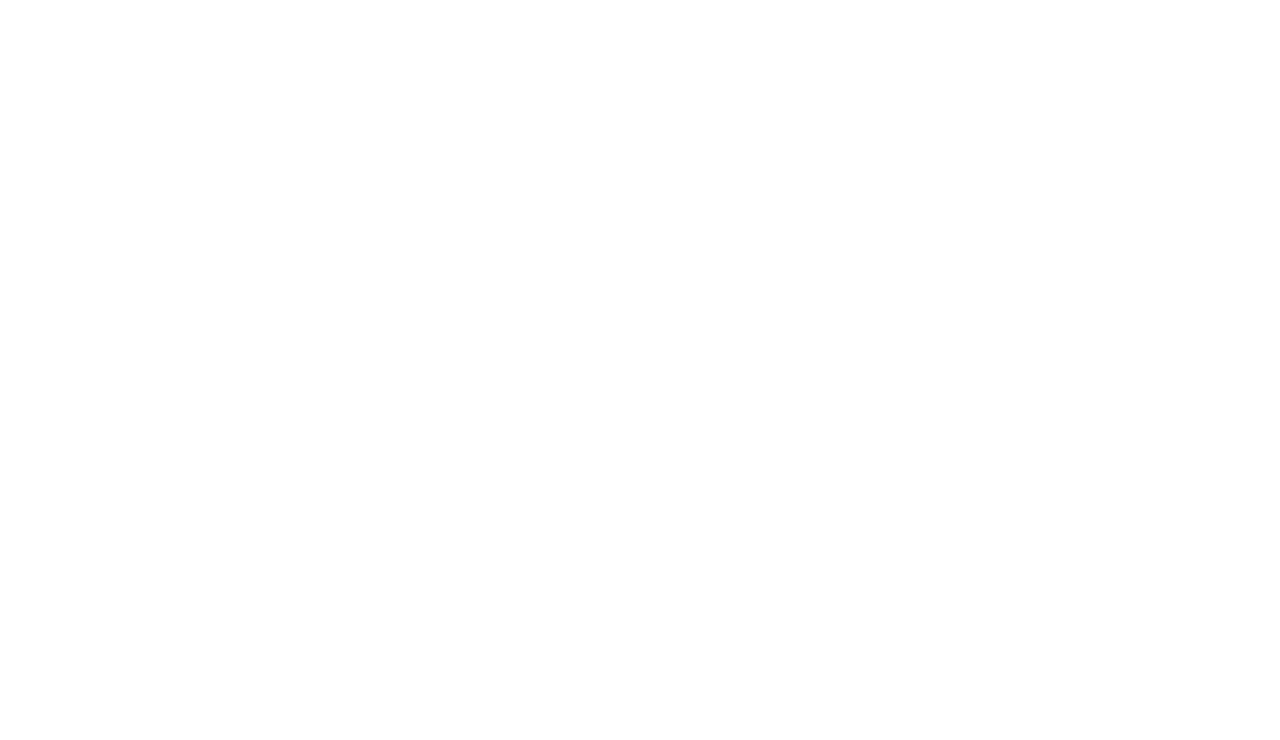
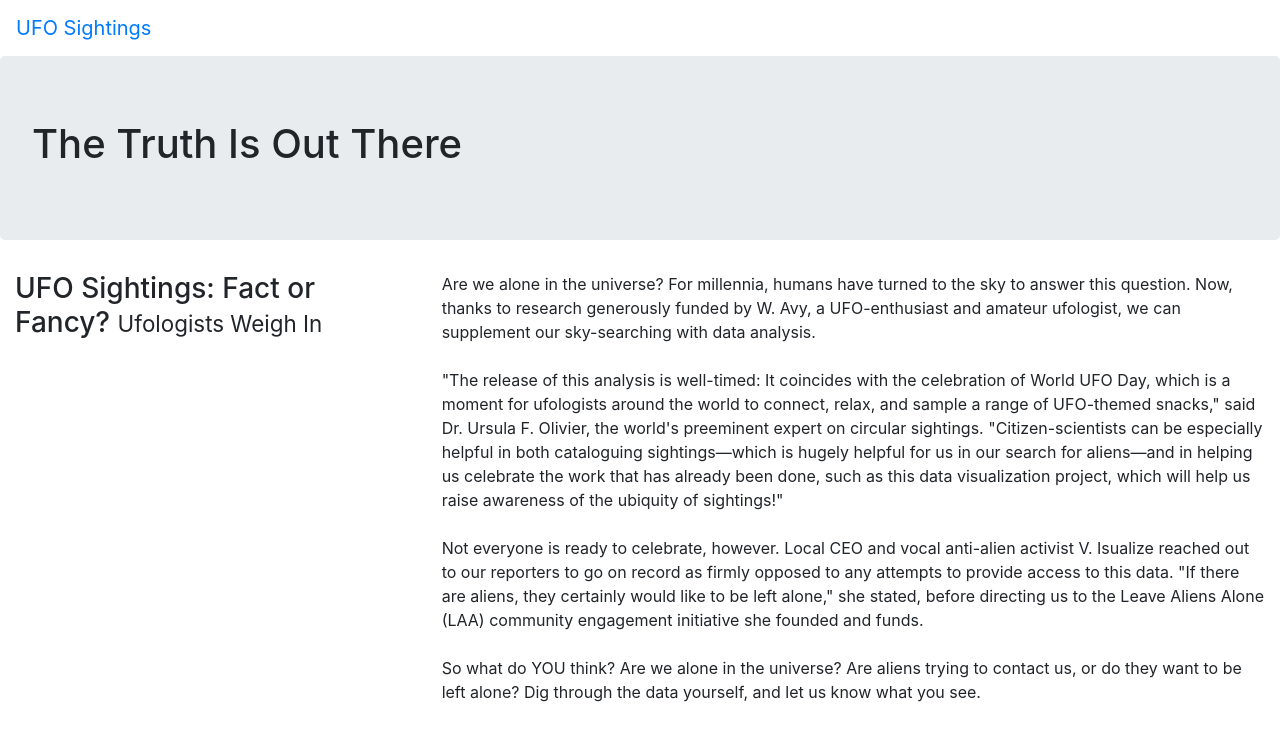
Before and after one commit to sarmstrong9/UFOs, a plain HTML site: page index.html in a window 1280 px wide. Drawn offline with nearby package versions, Linux system fonts and the light colour scheme.

Commit message:
building webpage progress

```diff
--- a/index.html
+++ b/index.html
@@ -4,9 +4,43 @@
     <meta charset="UTF-8">
     <meta http-equiv="X-UA-Compatible" content="IE=edge">
     <meta name="viewport" content="width=device-width, initial-scale=1.0">
-    <title>Document</title>
+    <title>UFO Finder</title>
+    <link
+      rel="stylesheet"
+      href="https://maxcdn.bootstrapcdn.com/bootstrap/4.0.0/css/bootstrap.min.css"
+      integrity="sha384-Gn5384xqQ1aoWXA+058RXPxPg6fy4IWvTNh0E263XmFcJlSAwiGgFAW/dAiS6JXm"
+      crossorigin="anonymous"
+    />
+    <link rel="stylesheet" href="static/css/style.css">
 </head>
 <body>
+    <div class="wrapper">
+        <nav class="navbar navbar-expand-lg">
+            <a class="navbar-brand" href="index.html">UFO Sightings</a>
+        </nav>
+        <div class="jumbotron">
+            <h1>The Truth Is Out There</h1>
+        </div>
+        <div class="container-fluid">
+            <div class="row">
+                <div class="col-md-4">
+                    <h3>UFO Sightings: Fact or Fancy? <small>Ufologists Weigh In</small></h3>
+                </div>
+                <div class="col-md-8">
+                    <p>
+                        Are we alone in the universe? For millennia, humans have turned to the sky to answer this question. Now, thanks to research generously funded by W. Avy, a UFO-enthusiast and amateur ufologist, we can supplement our sky-searching with data analysis.<br><br>"The release of this analysis is well-timed: It coincides with the celebration of World UFO Day, which is a moment for ufologists around the world to connect, relax, and sample a range of UFO-themed snacks," said Dr. Ursula F. Olivier, the world's preeminent expert on circular sightings. "Citizen-scientists can be especially helpful in both cataloguing sightings—which is hugely helpful for us in our search for aliens—and in helping us celebrate the work that has already been done, such as this data visualization project, which will help us raise awareness of the ubiquity of sightings!"<br><br>Not everyone is ready to celebrate, however. Local CEO and vocal anti-alien activist V. Isualize reached out to our reporters to go on record as firmly opposed to any attempts to provide access to this data. "If there are aliens, they certainly would like to be left alone," she stated, before directing us to the Leave Aliens Alone (LAA) community engagement initiative she founded and funds.<br><br>So what do YOU think? Are we alone in the universe? Are aliens trying to contact us, or do they want to be left alone? Dig through the data yourself, and let us know what you see.
+
+
+                    </p>
+                </div>
+            </div>
+        </div>
+
+
+    </div>
+
+
+
 
 </body>
 </html>
```
